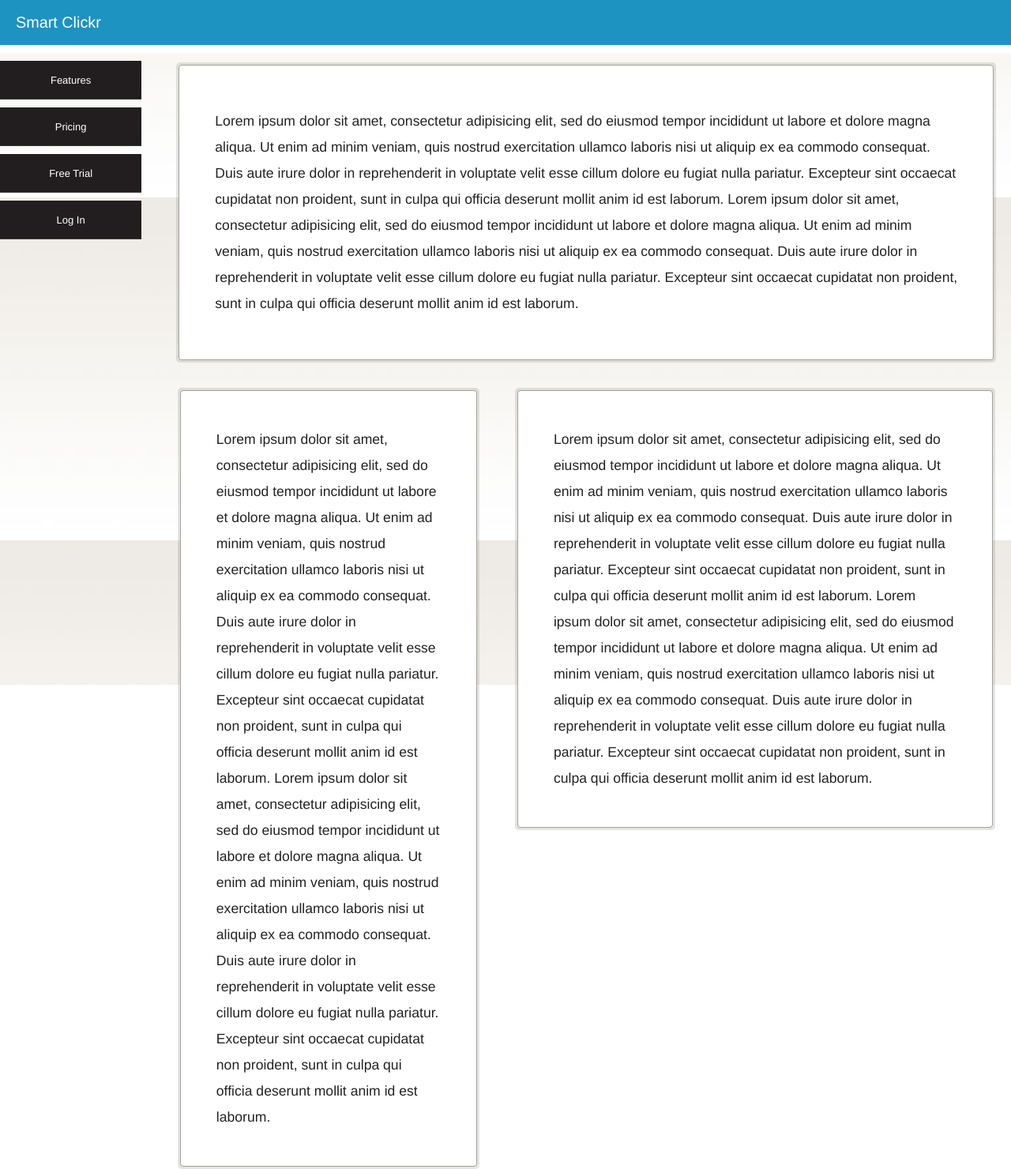
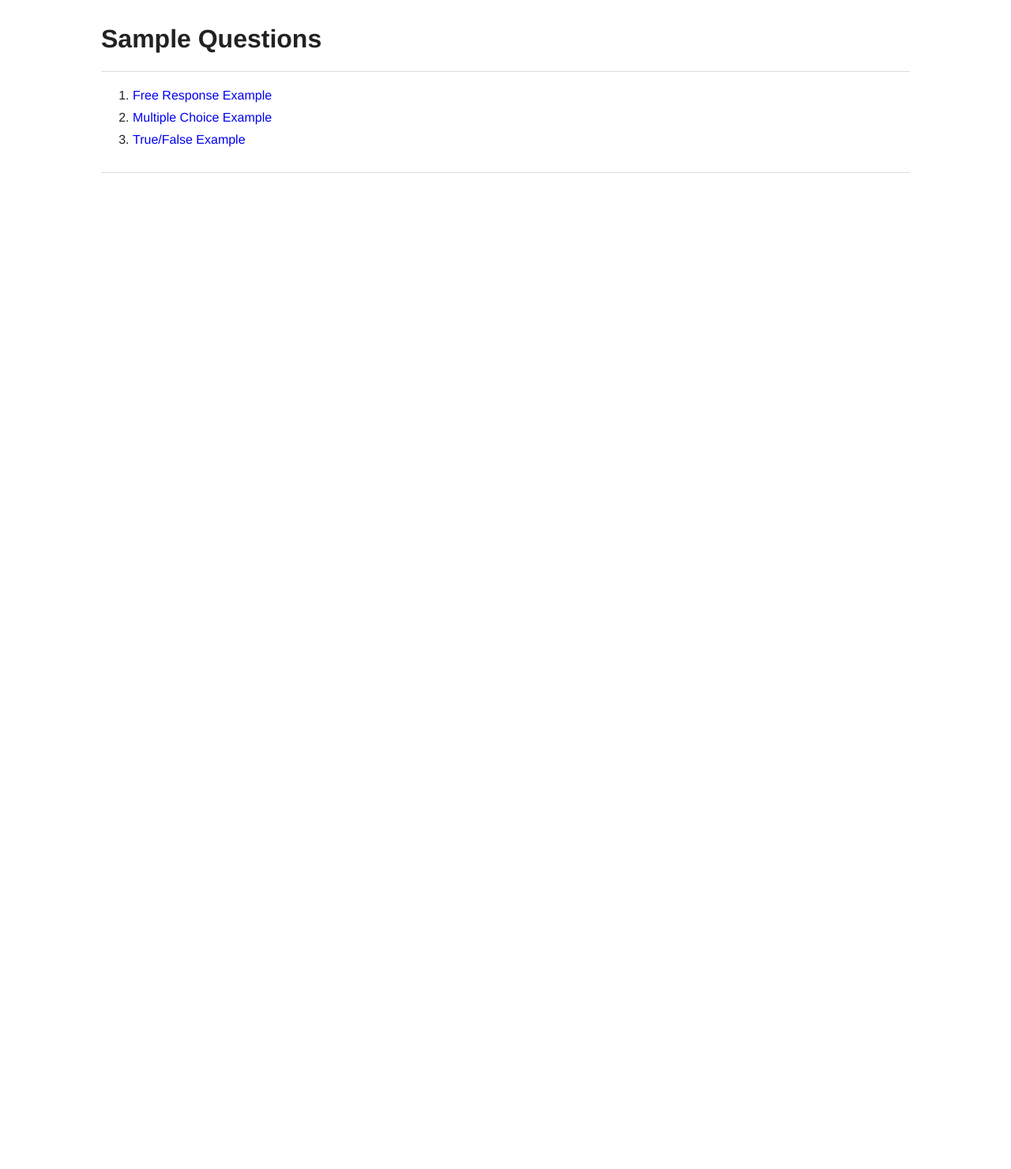
Before and after one commit to thejamesdempsey/SmartClickr, a PHP site: page / in a window 1280 px wide. Shown: the whole page at 79% size. After the commit the page ends 219 px from the top, so only its background shows below. Run offline with PHP 8.4, Linux system fonts and the light colour scheme; some libraries are stand-ins or nearby versions.

Commit message:
Removed files

```diff
--- a/features.php
+++ /dev/null
@@ -1 +0,0 @@
-<?php include "header.php";?>
--- a/header.php
+++ /dev/null
@@ -1,43 +0,0 @@
-<!DOCTYPE html>
-<head>
-	<title> SmartClickr | Poll Smart </title>
-	<meta name="description" content="The Official Site for SmartClickr -- A better way to poll and answer questions">
-	<meta http-eqiv="content-type" content="text/html; charset=UTF-8">
-	<meta name="viewport" content="width=device-width">
-
-	<link rel="stylesheet" type="text/css" href="assets/styles/screen.css" media="screen">
-
-	<!-- Add jQuery library -->
-	<script type="text/javascript" src="http://ajax.googleapis.com/ajax/libs/jquery/1.7/jquery.min.js"></script>
-</head>
-<body>
-	<!-- header -->
-	<header id="header_main">
-		<div class="header_wrapper">
-			<div class="header_container">
-<a href="#" title="Smart Clicker" class="">
-					<h1>Smart Clickr</h1>
-				</a>
-	</header>
-			<nav>
-				<ul class="nav">
-					<li>
-						<a href="features.php">Features</a>
-					</li>
-					<li>
-						<a href="pricing.php">Pricing</a>
-					</li>
-					<li>
-						<a href="trial.php">Free Trial</a>
-					</li>
-					<li>
-						<a href="login.php">Log In</a>
-					</li>
-					<!--<li>
-						<a href="login.php">Log Out</a>
-					</li>
-					<li>
-						<a id="back" href="index.php">Go back to SmartClickr.com</a>
-					</li>-->
-				</ul>
-			</nav><!-- end nav -->
--- a/index.php
+++ b/index.php
@@ -1,33 +1,34 @@
-<?php include "header.php";?>
-	<!-- BODY CONTAINER -->
-	<div id="homepageContent" class="bodyContainer container">
+<!DOCTYPE html>
+<head>
+	<meta name="viewport" content="width=device-width">
+	<link rel="stylesheet" type="text/css" href="assets/styles/form.css" media="screen">
+</head>
+<body>
+	<h1>Sample Questions</h1>
+	<div>
+		<hr>
+	</hr>
+	<!-- begin main navigation -->
+	<div>
+		<nav>
+			<ol>
+				<li>
+					<a href="question-freeresponse.php">Free Response Example</a>
+				</li>
+				<li>
+					<a href="question-multiplechoice.php">Multiple Choice Example</a>
+				</li>
+				<li>
+					<a href="question-truefalse.php">True/False Example</a>
+				</li>
+			</ol>
+		<nav>
+	</div><!-- end main navigation -->
 
-		<!--<div class="shell container">
-			<section id="homeFeature">
-
-			</section>
-		</div>-->
-		<div class="shell container first">
-			<section id="text1" class="content">
-				<p>Lorem ipsum dolor sit amet, consectetur adipisicing elit, sed do eiusmod tempor incididunt ut labore et dolore magna aliqua. Ut enim ad minim veniam, quis nostrud exercitation ullamco laboris nisi ut aliquip ex ea commodo consequat. Duis aute irure dolor in reprehenderit in voluptate velit esse cillum dolore eu fugiat nulla pariatur. Excepteur sint occaecat cupidatat non proident, sunt in culpa qui officia deserunt mollit anim id est laborum.
-					Lorem ipsum dolor sit amet, consectetur adipisicing elit, sed do eiusmod tempor incididunt ut labore et dolore magna aliqua. Ut enim ad minim veniam, quis nostrud exercitation ullamco laboris nisi ut aliquip ex ea commodo consequat. Duis aute irure dolor in reprehenderit in voluptate velit esse cillum dolore eu fugiat nulla pariatur. Excepteur sint occaecat cupidatat non proident, sunt in culpa qui officia deserunt mollit anim id est laborum.</p>
-			</section>
-		</div>
-		<div class="shell container second side_column">
-			<section class="content">
-					Lorem ipsum dolor sit amet, consectetur adipisicing elit, sed do eiusmod tempor incididunt ut labore et dolore magna aliqua. Ut enim ad minim veniam, quis nostrud exercitation ullamco laboris nisi ut aliquip ex ea commodo consequat. Duis aute irure dolor in reprehenderit in voluptate velit esse cillum dolore eu fugiat nulla pariatur. Excepteur sint occaecat cupidatat non proident, sunt in culpa qui officia deserunt mollit anim id est laborum.
-					Lorem ipsum dolor sit amet, consectetur adipisicing elit, sed do eiusmod tempor incididunt ut labore et dolore magna aliqua. Ut enim ad minim veniam, quis nostrud exercitation ullamco laboris nisi ut aliquip ex ea commodo consequat. Duis aute irure dolor in reprehenderit in voluptate velit esse cillum dolore eu fugiat nulla pariatur. Excepteur sint occaecat cupidatat non proident, sunt in culpa qui officia deserunt mollit anim id est laborum.
-
-			</section>
-		</div>
-		<div class="shell container second main_column">
-			<section class="content">
-						Lorem ipsum dolor sit amet, consectetur adipisicing elit, sed do eiusmod tempor incididunt ut labore et dolore magna aliqua. Ut enim ad minim veniam, quis nostrud exercitation ullamco laboris nisi ut aliquip ex ea commodo consequat. Duis aute irure dolor in reprehenderit in voluptate velit esse cillum dolore eu fugiat nulla pariatur. Excepteur sint occaecat cupidatat non proident, sunt in culpa qui officia deserunt mollit anim id est laborum.
-						Lorem ipsum dolor sit amet, consectetur adipisicing elit, sed do eiusmod tempor incididunt ut labore et dolore magna aliqua. Ut enim ad minim veniam, quis nostrud exercitation ullamco laboris nisi ut aliquip ex ea commodo consequat. Duis aute irure dolor in reprehenderit in voluptate velit esse cillum dolore eu fugiat nulla pariatur. Excepteur sint occaecat cupidatat non proident, sunt in culpa qui officia deserunt mollit anim id est laborum.
-
-			</section>
-
-		</div>
+	<div>
+		<hr>
 	</div>
 
-	</div>
+</body>
+
+</html>
--- a/login.php
+++ /dev/null
@@ -1 +0,0 @@
-<?php include "header.php";?>
--- a/pricing.php
+++ /dev/null
@@ -1 +0,0 @@
-<?php include "header.php";?>
```
Also changed, not shown: footer.php (deleted, +0 -12 lines), trial.php (deleted, +0 -66 lines).
